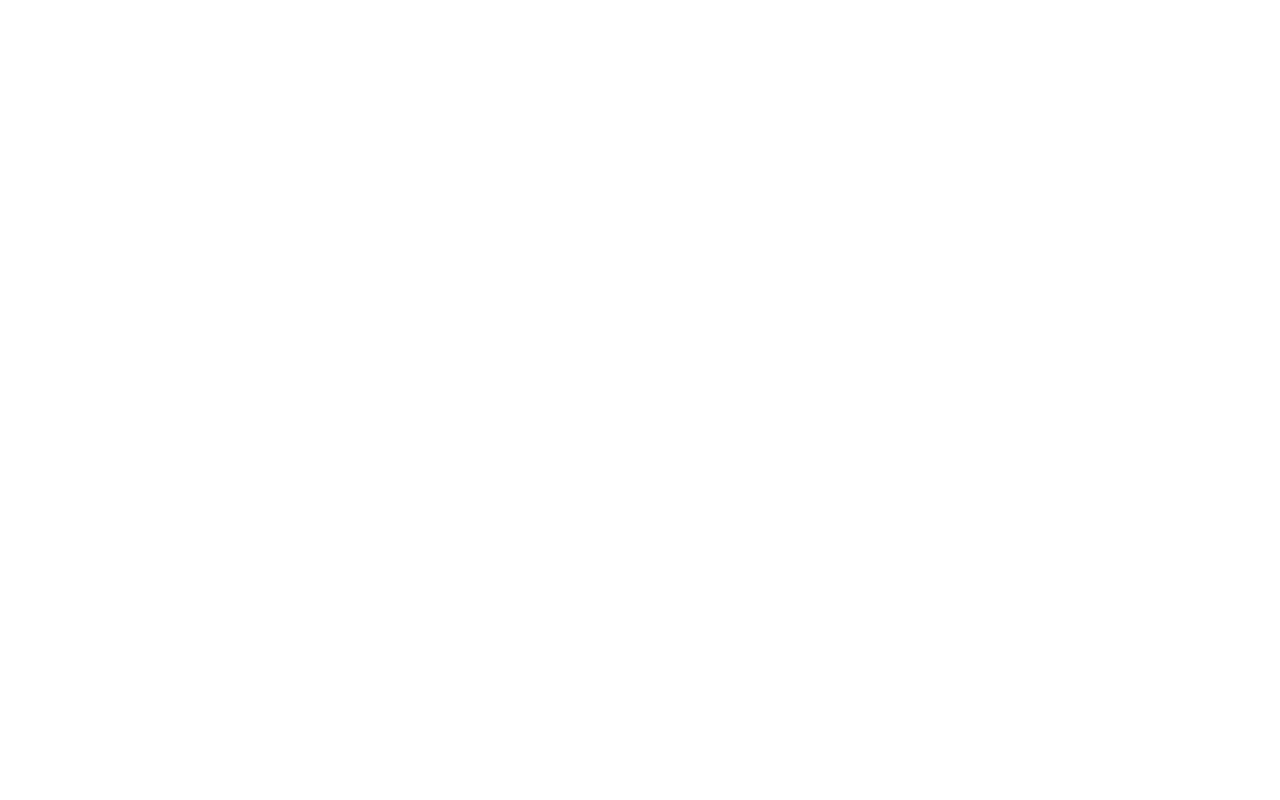
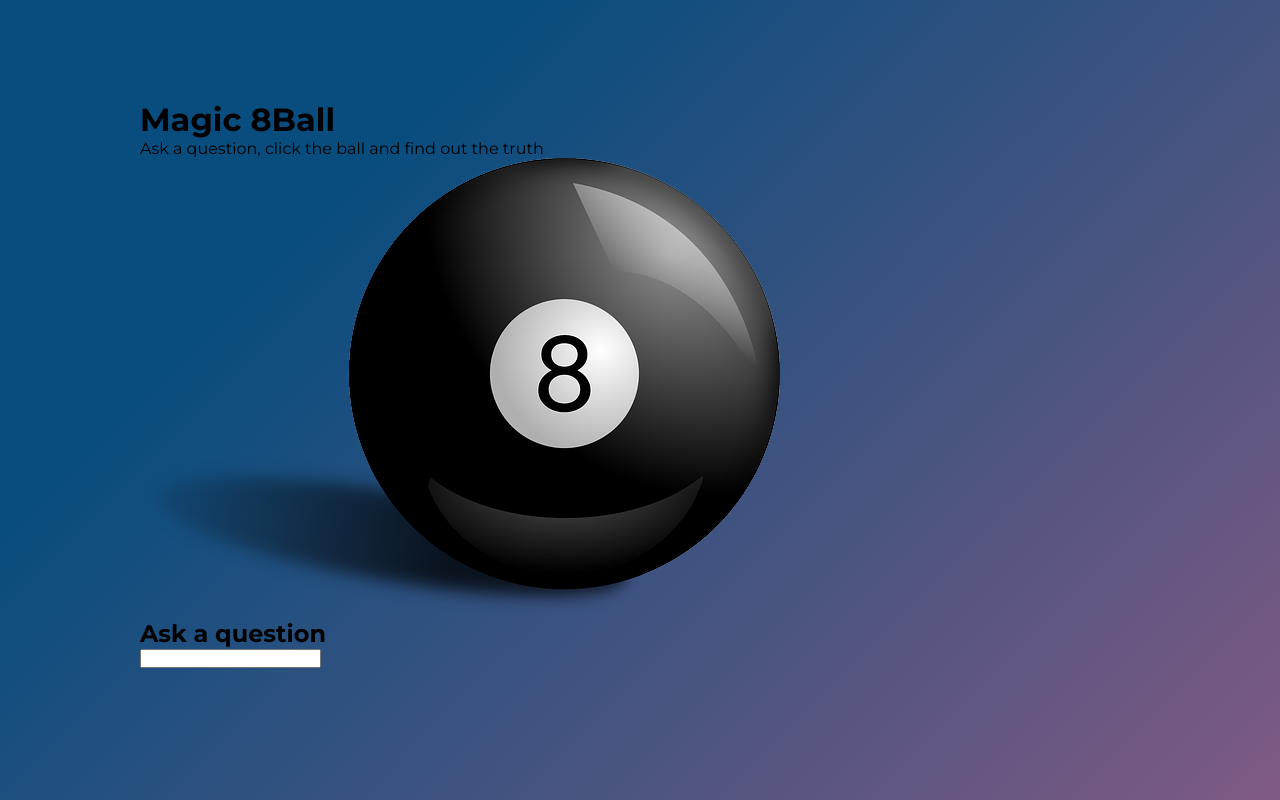
Before and after one commit to igorczyz13/Project-JS-04-Magic-8Ball, a plain HTML site: page index.html in a window 1280 px wide. Drawn offline with Linux system fonts and the light colour scheme.

Commit message:
Add finish index.html

```diff
--- a/index.html
+++ b/index.html
@@ -1,12 +1,34 @@
 <!DOCTYPE html>
-<html lang="pl">
+<html lang="en">
+
 <head>
     <meta charset="UTF-8">
     <meta http-equiv="X-UA-Compatible" content="IE=edge">
     <meta name="viewport" content="width=device-width, initial-scale=1.0">
-    <title>Document</title>
+    <title>Magic 8Ball</title>
+    <link
+        href="https://fonts.googleapis.com/css2?family=Dancing+Script:wght@400;700&family=Montserrat:wght@400;700&display=swap"
+        rel="stylesheet">
+    <link rel="stylesheet" href="style.css">
 </head>
+
 <body>
+    <div class="wrapper">
+        <div class="info">
+            <h1>Magic 8Ball</h1>
+            <p>Ask a question, click the ball and find out the truth</p>
+        </div>
+        <div class="ball-img">
+            <img src="img/ball-g18ed1abcc_640.png" alt="bilard ball 8">
+        </div>
+        <div class="question-area">
+            <h2>Ask a question</h2>
+            <input type="text">
+            <p class="answer"></p>
+            <p class="error"></p>
+        </div>
+    </div>
+    <script src="main.js"></script>
+</body>
 
-</body>
 </html>
--- /dev/null
+++ b/style.css
@@ -0,0 +1,22 @@
+* {
+	box-sizing: border-box;
+	margin: 0;
+	padding: 0;
+}
+
+body {
+	display: flex;
+	justify-content: center;
+	align-items: center;
+    flex-direction: column;
+    min-height: 100vh;
+    font-family: 'Montserrat', sans-serif;
+    background-image: linear-gradient(315deg, #7f5a83 0%, #094d7e 74%);
+}
+
+.wrapper {
+    display: flex;
+    flex-direction: column;
+    width: 1000px;
+    height: 600px;
+}
```
Also changed, not shown: img/ball-g18ed1abcc_640.png (added), main.js (added).
